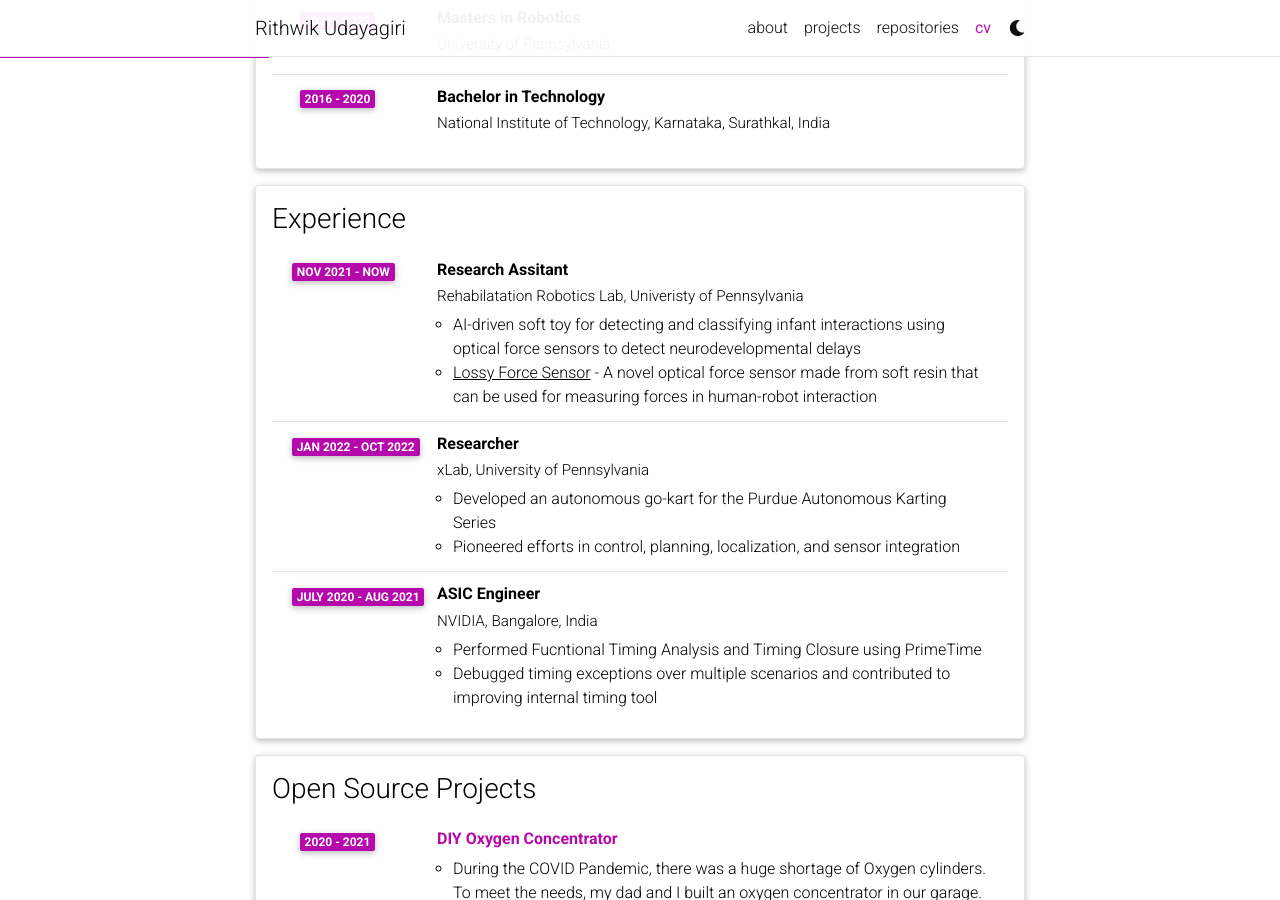
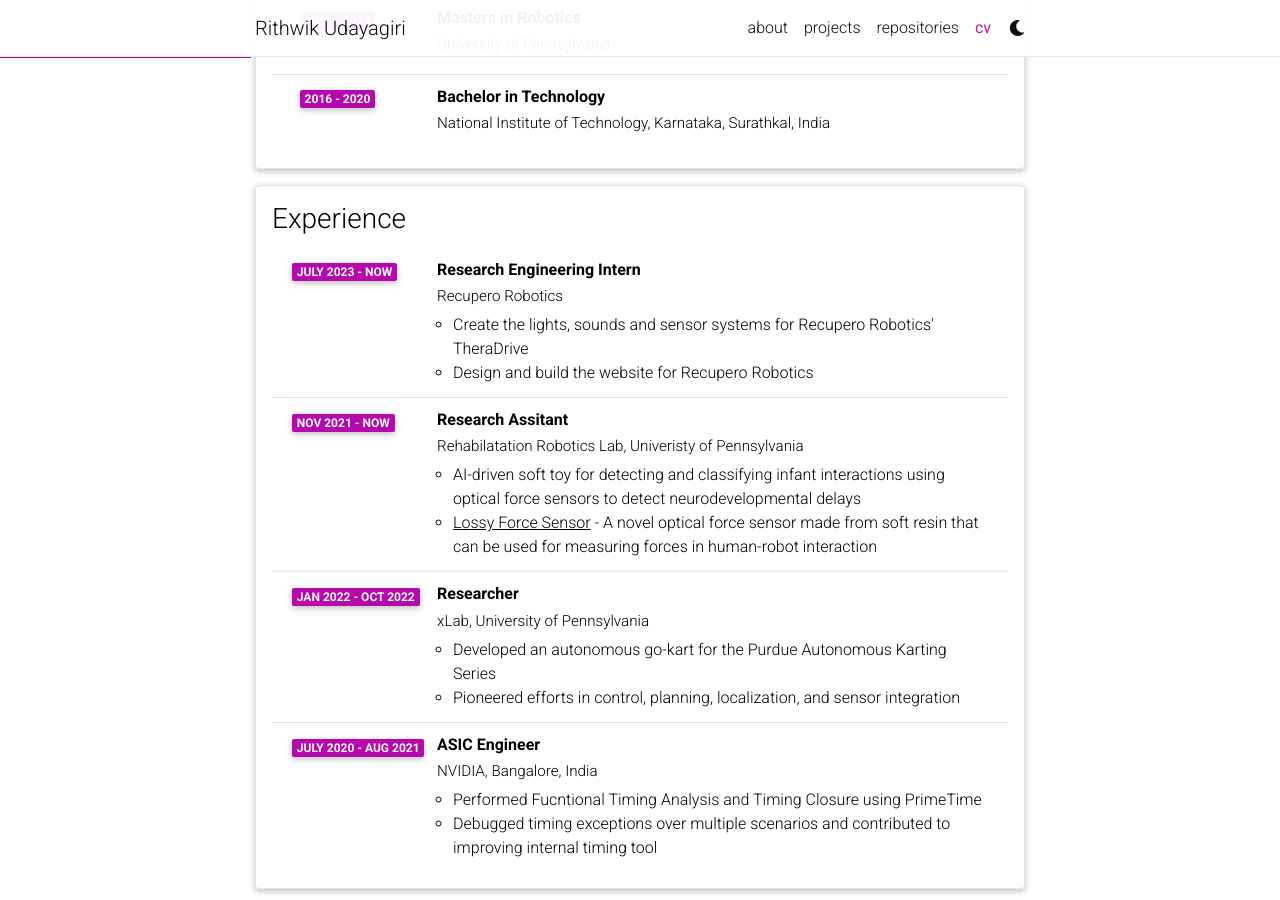
Before and after one commit to RithwikU/rithwiku.github.io, a Jekyll site: the page built from _pages/cv.md, in a window 1280 px wide and 900 px high, scrolled down 459 px. Built offline with Jekyll 4.4.1, drawn with Linux system fonts in a browser that asks for light colours; comment, search, counter and statistics services are not loaded; a style sheet for code colours, icons or effects is not loaded.

Commit message:
Update cv page to include recupero

```diff
--- a/_data/cv.yml
+++ b/_data/cv.yml
@@ -21,6 +21,12 @@
 - title: Experience
   type: time_table
   contents:
+    - title: Research Engineering Intern
+      institution: Recupero Robotics
+      year: July 2023 - Now
+      description:
+        - Create the lights, sounds and sensor systems for Recupero Robotics' TheraDrive
+        - Design and build the website for Recupero Robotics
     - title: Research Assitant
       institution: Rehabilatation Robotics Lab, Univeristy of Pennsylvania
       year: Nov 2021 - Now
```
Also changed, not shown: _pages/cv.md (+1 -1 lines), 1 other file.
